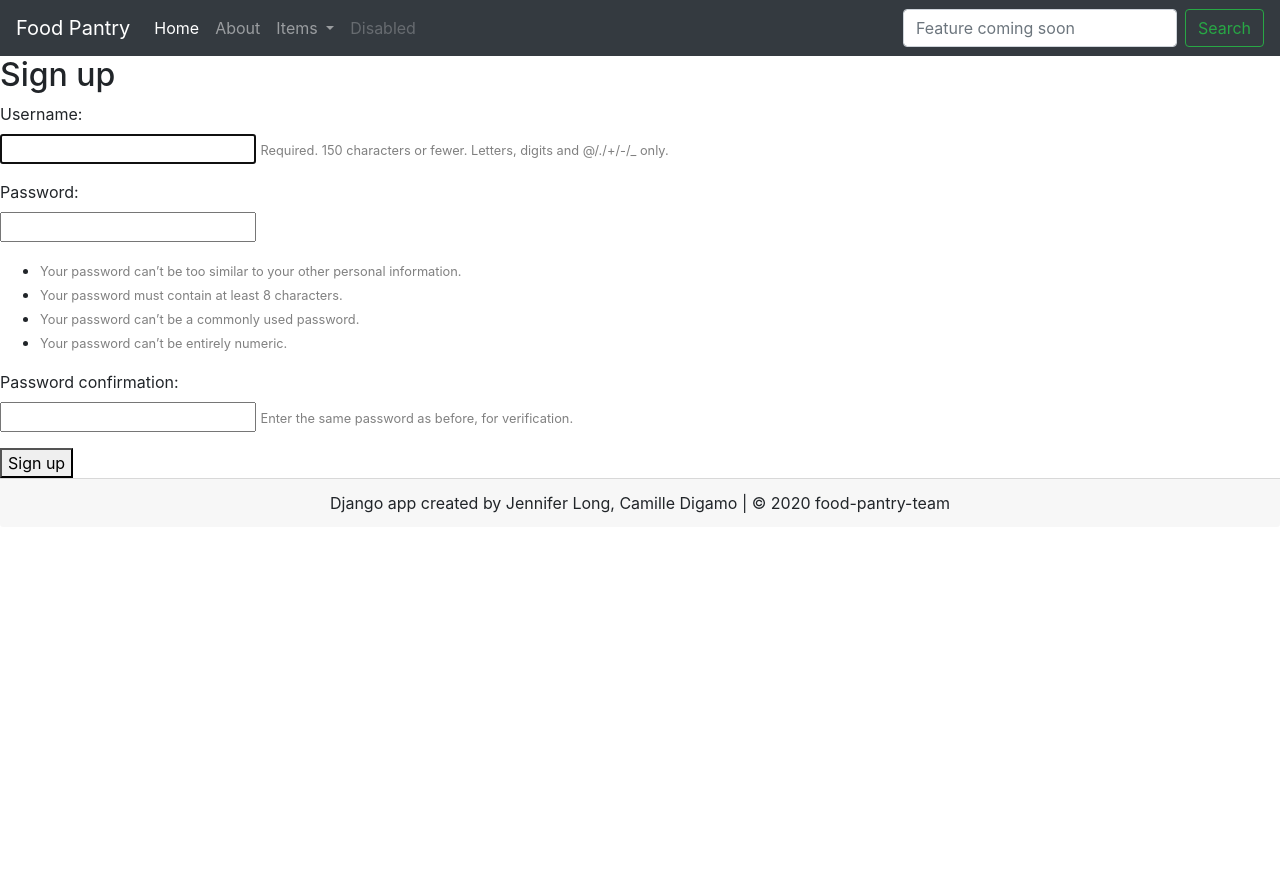
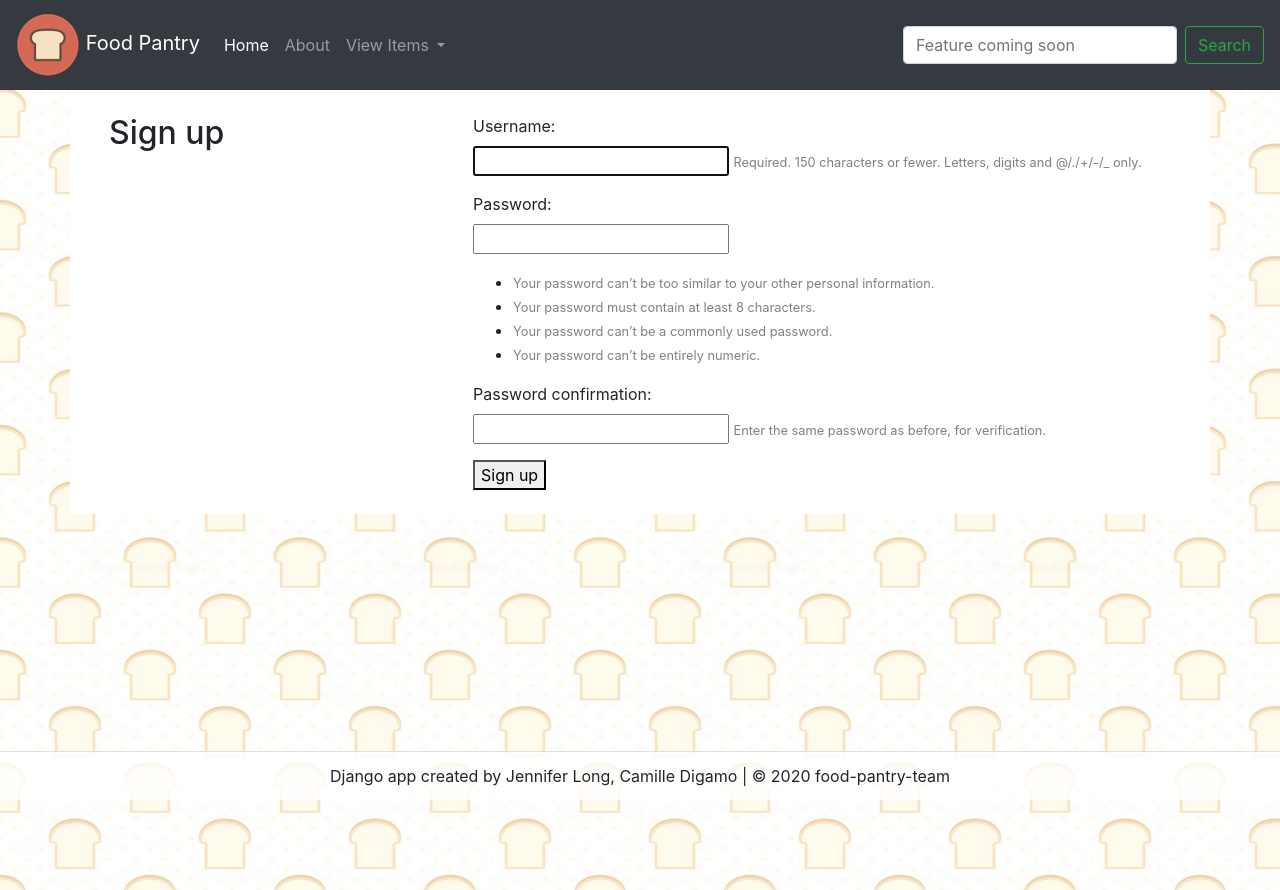
Before and after one commit to j-alicia-long/food-pantry, a Django app: page /accounts/signup/ in a window 1280 px wide. Before the commit the page ends 513 px from the top, so only its background shows below. Run offline with Django 3.2, Linux system fonts and the light colour scheme; parts of the project's set-up code (start-up, migrations or seed data) failed here and were passed over; some libraries are stand-ins or nearby versions.

Commit message:
UI updates

```diff
--- /dev/null
+++ b/fridge_app/static/fridge_app/style.css
@@ -0,0 +1,21 @@
+html, body {
+    height: 100%;
+}
+
+body {
+    background: white url("images/bread_bg.jpg");
+}
+
+#content {
+    background: rgba(255, 255, 255, 0.6); /* white opacity bg */
+    height: 100%;
+}
+
+#centerpane {
+    background: white; !important
+    height: 100%;
+}
+
+div.footer{
+    background: rgba(255, 255, 255, 0.8);
+}
--- a/fridge_app/templates/fridge_app/base.html
+++ b/fridge_app/templates/fridge_app/base.html
@@ -7,7 +7,8 @@
   <title>{% block title %}Food Pantry{% endblock %}</title>
   <meta charset="utf-8">
   <meta name="viewport" content="width=device-width, initial-scale=1, shrink-to-fit=no">
-  <link rel="stylesheet" type="text/css" href="{% static 'polls/style.css' %}">
+  <link rel="stylesheet" type="text/css" href="{% static 'fridge_app/style.css' %}">
+  <link rel="shortcut icon" type="image/png" href="{% static 'fridge_app/images/favicon.ico' %}"/>
   <link rel="stylesheet" href="https://maxcdn.bootstrapcdn.com/bootstrap/4.4.1/css/bootstrap.min.css">
   <script src="https://ajax.googleapis.com/ajax/libs/jquery/3.4.1/jquery.min.js"></script>
   <script src="https://cdnjs.cloudflare.com/ajax/libs/popper.js/1.16.0/umd/popper.min.js"></script>
@@ -15,17 +16,19 @@
 </head>
 
 <body>
-  {%block nav %}
   {% include "fridge_app/navbar.html" %}
-  {% endblock %}
 
   <div id="content">
-    {% block content %}
-    <p>Default content block</p>
-    {% endblock %}
+    <div class="container">
+      <div id="centerpane" class="row p-4 justify-content-center">
+        {% block content %}
+        <p>Default content block</p>
+        {% endblock %}
+      </div>
+    </div>
   </div>
 
-  <div class="footer card-footer text-center">
+  <div class="footer card-footer fixed-bottom text-center">
       Django app created by Jennifer Long, Camille Digamo | © 2020 food-pantry-team
   </div>
 </body>
--- a/fridge_app/templates/fridge_app/navbar.html
+++ b/fridge_app/templates/fridge_app/navbar.html
@@ -1,6 +1,9 @@
+{% load static %}
 
 <nav class="navbar navbar-expand-lg navbar-dark bg-dark">
-  <a class="navbar-brand" href="{% url 'fridge_app:index' %}">Food Pantry</a>
+  <a class="navbar-brand" href="{% url 'fridge_app:index' %}">
+    <img src="{% static 'fridge_app/images/favicon.ico' %}"> Food Pantry
+  </a>
   <button class="navbar-toggler" type="button" data-toggle="collapse" data-target="#navbarSupportedContent" aria-controls="navbarSupportedContent" aria-expanded="false" aria-label="Toggle navigation">
     <span class="navbar-toggler-icon"></span>
   </button>
@@ -15,17 +18,14 @@
       </li>
       <li class="nav-item dropdown">
         <a class="nav-link dropdown-toggle" href="{% url 'fridge_app:index' %}" id="navbarDropdown" role="button" data-toggle="dropdown" aria-haspopup="true" aria-expanded="false">
-          Items
+          View Items
         </a>
         <div class="dropdown-menu" aria-labelledby="navbarDropdown">
           <a class="dropdown-item" href="">Add item</a>
-          <a class="dropdown-item" href="">View items</a>
+          <a class="dropdown-item" href="">Take item</a>
           <div class="dropdown-divider"></div>
-          <a class="dropdown-item" href="#">Suggestions (TBD)</a>
+          <a class="dropdown-item" href="#">Reviews (TBD)</a>
         </div>
-      </li>
-      <li class="nav-item">
-        <a class="nav-link disabled" href="#">Disabled</a>
       </li>
     </ul>
     <form class="form-inline my-2 my-lg-0">
--- a/fridge_app/urls.py
+++ b/fridge_app/urls.py
@@ -2,6 +2,7 @@ from django.urls import path
 
 from . import views
 
+app_name = 'fridge_app'
 
 urlpatterns = [
     path('', views.index, name='index'),
--- a/fridge_app/views.py
+++ b/fridge_app/views.py
@@ -8,11 +8,10 @@ from .models import Food
 
 @login_required
 def index(request):
-    return render(request, 'index.html')
+    return render(request, 'fridge_app/index.html')
 
-@login_required
 def about(request):
-    return render(request, 'about.html')
+    return render(request, 'fridge_app/about.html')
 
 # Can't use @login_required decorator on a class
 @method_decorator(login_required, name='dispatch')
--- a/user_auth/templates/registration/signup.html
+++ b/user_auth/templates/registration/signup.html
@@ -1,7 +1,12 @@
 {% extends "fridge_app/base.html" %}
 
 {% block content %}
+
+<div class="col-sm-4">
   <h2>Sign up</h2>
+</div>
+
+<div class="col-sm-8">
   <form method="post">
     {% csrf_token %}
     {% for field in form %}
@@ -18,4 +23,7 @@
     {% endfor %}
     <button type="submit">Sign up</button>
   </form>
+</div>
+
+
 {% endblock %}
```
Also changed, not shown: fridge_app/templates/fridge_app/about.html (+11 -4 lines), fridge_app/templates/fridge_app/index.html (+23 -10 lines), user_auth/templates/registration/login.html (+7 -0 lines), fridge_app/static/fridge_app/images/bread_bg.jpg (added), fridge_app/static/fridge_app/images/favicon.ico (added), 1 other file.
